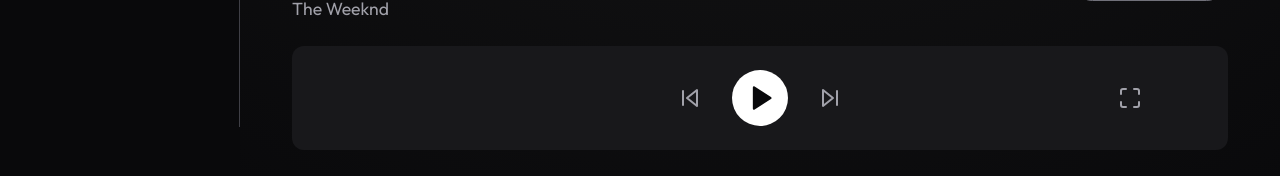
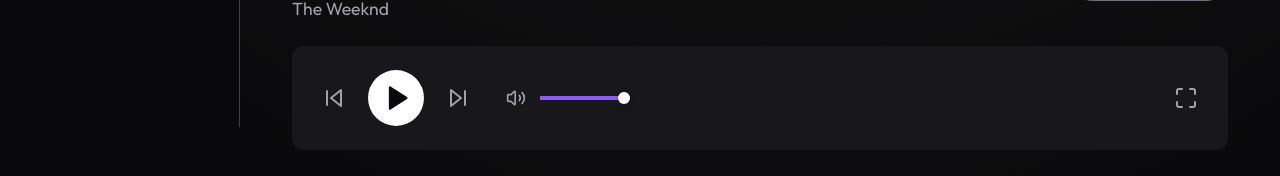
Before and after one commit to LexInn006/MulmedLabProject, a Vue app: page /music-video/1 in a window 1280 px wide. Shown: the part 673-849 px from the top of the page. Built offline with nearby package versions, Linux system fonts and the light colour scheme.

Commit message:
Profile animation and Video/Audio Bug
fixing audio player and video player play in the same time, + add animation when upload new pfp

```diff
--- a/src/pages/MusicVideoDetailPage.vue
+++ b/src/pages/MusicVideoDetailPage.vue
@@ -5,7 +5,7 @@ import { musicVideos } from '../data/musicVideos'
 import { songs } from '../data/songs'
 import { usePlayerStore } from '../stores/playerStore'
 import NavBar from '../components/NavBar.vue'
-import { Play, Pause, SkipBack, SkipForward, Maximize, Minimize, Music } from 'lucide-vue-next'
+import { Play, Pause, SkipBack, SkipForward, Maximize, Minimize, Music, Volume2, VolumeX } from 'lucide-vue-next'
 
 const route = useRoute()
 const router = useRouter()
@@ -14,10 +14,42 @@ const player = usePlayerStore()
 const video = ref<HTMLVideoElement | null>(null)
 const videoReady = ref(false)
 
+// ── Volume Control State ──────────────────────────────────────
+const videoVolume = ref(1)
+const videoMuted = ref(false)
+const prevVideoVolume = ref(1)
+
+const setVideoVolume = (val: number) => {
+  videoVolume.value = val
+  videoMuted.value = val === 0
+  if (video.value) video.value.volume = val
+}
+
+const onVolumeInput = (e: Event) => {
+  const val = Number((e.target as HTMLInputElement).value)
+  setVideoVolume(val)
+}
+
+const toggleVideoMute = () => {
+  if (videoMuted.value) {
+    videoMuted.value = false
+    videoVolume.value = prevVideoVolume.value || 1
+    if (video.value) video.value.volume = videoVolume.value
+  } else {
+    prevVideoVolume.value = videoVolume.value
+    videoMuted.value = true
+    if (video.value) video.value.volume = 0
+    videoVolume.value = 0
+  }
+}
+
 const mvId = computed(() => Number(route.params.id))
 const currIdx = ref(musicVideos.findIndex(mv => mv.id === mvId.value))
 const currMV = computed(() => musicVideos[currIdx.value] || musicVideos[0])
 const currAssociatedSong = computed(() => songs.find(s => s.id === currMV.value.songId) || songs[0])
+
+// ── Bug Fix #3: track whether video is actively playing ───────
+const isVideoPlaying = ref(false)
 
 const isThisSongPlaying = computed(() => {
   return player.currentSong?.id === currAssociatedSong.value.id && player.isPlaying
@@ -25,6 +57,8 @@ const isThisSongPlaying = computed(() => {
 
 const tryPlay = () => {
   if (!video.value) return
+  // Un-mute video when we intentionally play it
+  video.value.volume = videoVolume.value
   video.value.play().catch(() => {
     // Autoplay blocked — user will click to start
   })
@@ -32,19 +66,41 @@ const tryPlay = () => {
 
 const onVideoCanPlay = () => {
   videoReady.value = true
-  if (isThisSongPlaying.value) {
-    tryPlay()
+}
+
+// ── Bug Fix #3: Pause bottom-player music when video plays ─────
+// When user hits play on the video, pause the BottomPlayer audio
+const playVideo = () => {
+  if (isVideoPlaying.value) {
+    // Pause the video
+    video.value?.pause()
+    isVideoPlaying.value = false
+    // Resume the bottom player if it was paused by us
+    if (!player.isPlaying && player.currentSong?.id === currAssociatedSong.value.id) {
+      player.togglePlay()
+    }
+  } else {
+    // Pause bottom player first so audio doesn't overlap
+    if (player.isPlaying) {
+      player.togglePlay() // pause the music
+    }
+    // Start video playback
+    if (videoReady.value) {
+      tryPlay()
+      isVideoPlaying.value = true
+    } else {
+      if (player.currentSong?.id !== currAssociatedSong.value.id) {
+        player.playSong(currAssociatedSong.value, songs)
+        player.togglePlay() // immediately pause after loading
+      }
+    }
   }
 }
-watch(() => isThisSongPlaying.value, (playing) => {
-  if (playing) {
-    if (videoReady.value) {
-      tryPlay()
-    }
-  } else {
-    video.value?.pause()
-  }
-})
+
+// Sync video pause/resume state
+const onVideoPause = () => { isVideoPlaying.value = false }
+const onVideoPlay  = () => { isVideoPlaying.value = true  }
+const onVideoEnded = () => { isVideoPlaying.value = false }
 
 // Auto-switch MV when the bottom player changes to a different song
 watch(() => player.currentSong, (newSong) => {
@@ -52,27 +108,19 @@ watch(() => player.currentSong, (newSong) => {
   const matchingMvIdx = musicVideos.findIndex(mv => mv.songId === newSong.id)
   if (matchingMvIdx !== -1 && matchingMvIdx !== currIdx.value) {
     currIdx.value = matchingMvIdx
-    // Update URL to stay in sync
     router.replace(`/music-video/${musicVideos[matchingMvIdx].id}`)
   }
 })
 
 watch(currMV, () => {
   videoReady.value = false
+  isVideoPlaying.value = false
   nextTick(() => {
     if (video.value) {
       video.value.load()
     }
   })
 })
-
-const playVideo = () => {
-  if (player.currentSong?.id === currAssociatedSong.value.id) {
-    player.togglePlay()
-  } else {
-    player.playSong(currAssociatedSong.value, songs)
-  }
-}
 
 const changeTrack = (index: number) => {
   currIdx.value = index
@@ -103,6 +151,11 @@ onUnmounted(() => {
   document.removeEventListener('fullscreenchange', onFullscreenChange)
   document.removeEventListener('webkitfullscreenchange', onFullscreenChange)
   document.removeEventListener('MSFullscreenChange', onFullscreenChange)
+  // If we leave the page while video is playing, don't leave music paused
+  if (isVideoPlaying.value && !player.isPlaying && player.currentSong) {
+    // resume music if user navigates away
+    player.togglePlay()
+  }
 })
 
 const exitFullscreen = () => {
@@ -121,9 +174,9 @@ const goFullscreen = () => {
 
   if (elem.requestFullscreen) {
     elem.requestFullscreen().catch(err => console.error("Error attempting to enable fullscreen:", err))
-  } else if ((elem as any).webkitRequestFullscreen) { /* Safari */
+  } else if ((elem as any).webkitRequestFullscreen) {
     (elem as any).webkitRequestFullscreen()
-  } else if ((elem as any).msRequestFullscreen) { /* IE11 */
+  } else if ((elem as any).msRequestFullscreen) {
     (elem as any).msRequestFullscreen()
   }
 }
@@ -149,14 +202,16 @@ const goToSong = () => {
           :poster="currMV.cover"
           preload="auto"
           loop
-          muted
           playsinline
           @canplay="onVideoCanPlay"
           @click="playVideo"
+          @pause="onVideoPause"
+          @play="onVideoPlay"
+          @ended="onVideoEnded"
         ></video>
 
         <!-- Center Play Overlay -->
-        <div class="video-overlay" :class="{ hidden: isThisSongPlaying }" @click="playVideo">
+        <div class="video-overlay" :class="{ hidden: isVideoPlaying }" @click="playVideo">
           <button class="video-play-overlay" @click.stop="playVideo">
             <Play :size="64" fill="currentColor" stroke="currentColor" />
           </button>
@@ -167,7 +222,6 @@ const goToSong = () => {
           <Minimize :size="24" />
         </button>
       </div>
-
 
 
       <!-- Video Info -->
@@ -183,16 +237,35 @@ const goToSong = () => {
 
       <!-- Controls -->
       <div class="mvd-controls">
-        <div class="mvd-buttons" style="justify-content: center;">
+        <div class="mvd-buttons">
           <button class="ctrl-btn" @click="prevMV" title="Previous Video"><SkipBack :size="24" /></button>
 
           <button class="play-btn" @click="playVideo" style="width: 56px; height: 56px;">
-            <Pause v-if="isThisSongPlaying" :size="28" fill="currentColor" stroke="currentColor" />
+            <Pause v-if="isVideoPlaying" :size="28" fill="currentColor" stroke="currentColor" />
             <Play v-else :size="28" fill="currentColor" stroke="currentColor" style="margin-left: 2px;" />
           </button>
 
           <button class="ctrl-btn" @click="nextMV" title="Next Video"><SkipForward :size="24" /></button>
-          <button class="ctrl-btn" @click="goFullscreen" title="Fullscreen" style="position: absolute; right: 56px;"><Maximize :size="24" /></button>
+
+          <!-- ── Bug Fix #1: Volume Control ────────────────────── -->
+          <div class="video-volume">
+            <button class="ctrl-btn" @click="toggleVideoMute" title="Toggle Mute">
+              <VolumeX v-if="videoMuted || videoVolume === 0" :size="20" />
+              <Volume2 v-else :size="20" />
+            </button>
+            <input
+              type="range"
+              class="video-volume-slider"
+              min="0"
+              max="1"
+              step="0.01"
+              :value="videoVolume"
+              @input="onVolumeInput"
+              :style="{ '--progress': (videoVolume * 100) + '%' }"
+            />
+          </div>
+
+          <button class="ctrl-btn fullscreen-btn" @click="goFullscreen" title="Fullscreen"><Maximize :size="24" /></button>
         </div>
       </div>
     </div>
@@ -267,10 +340,6 @@ const goToSong = () => {
   background: var(--accent);
 }
 
-.video-play-overlay.hidden {
-  display: none;
-}
-
 .mvd-info {
   display: flex;
   align-items: flex-start;
@@ -319,7 +388,8 @@ const goToSong = () => {
 .mvd-buttons {
   display: flex;
   align-items: center;
-  gap: 24px;
+  gap: 16px;
+  justify-content: center;
   position: relative;
 }
 
@@ -359,6 +429,59 @@ const goToSong = () => {
   transform: scale(0.95);
 }
 
+/* ── Volume control styles ────────────────────────────────── */
+.video-volume {
+  display: flex;
+  align-items: center;
+  gap: 8px;
+  margin-left: 8px;
+}
+
+.video-volume-slider {
+  width: 90px;
+  -webkit-appearance: none;
+  appearance: none;
+  height: 4px;
+  border-radius: 2px;
+  background: linear-gradient(
+    to right,
+    var(--text-primary) 0%,
+    var(--text-primary) var(--progress, 100%),
+    var(--bg-highlight) var(--progress, 100%),
+    var(--bg-highlight) 100%
+  );
+  outline: none;
+  cursor: pointer;
+}
+
+.video-volume-slider::-webkit-slider-thumb {
+  -webkit-appearance: none;
+  width: 12px;
+  height: 12px;
+  border-radius: 50%;
+  background: var(--text-primary);
+  cursor: pointer;
+  transition: transform 0.15s;
+}
+
+.video-volume-slider::-webkit-slider-thumb:hover {
+  transform: scale(1.3);
+  background: var(--accent);
+}
+
+.video-volume-slider::-moz-range-thumb {
+  width: 12px;
+  height: 12px;
+  border: none;
+  border-radius: 50%;
+  background: var(--text-primary);
+  cursor: pointer;
+}
+
+.fullscreen-btn {
+  margin-left: auto;
+}
+
 .exit-fs-btn {
   position: absolute;
   top: 24px;
--- a/src/pages/ProfilePage.vue
+++ b/src/pages/ProfilePage.vue
@@ -24,7 +24,7 @@ const saveUsername = () => {
 }
 
 // Fungsi menangani upload foto profil
-// Mengambil file dari input, set loading, lalu simpan ke store
+// Mengambil file dari input, set loading minimal 3 detik, lalu simpan ke store
 const handleImageUpload = async (e: Event) => {
   const target = e.target as HTMLInputElement
   if (!target.files || target.files.length === 0) return
@@ -32,8 +32,14 @@ const handleImageUpload = async (e: Event) => {
   const file = target.files[0]
   isUploading.value = true
 
-  await store.setProfileImage(file)
+  // Jalankan proses upload dan timer 3 detik secara paralel,
+  // baru sembunyikan loading setelah keduanya selesai
+  const minDelay = new Promise<void>(resolve => setTimeout(resolve, 3000))
+  await Promise.all([store.setProfileImage(file), minDelay])
+
   isUploading.value = false
+  // Reset input agar file yang sama bisa diupload ulang
+  target.value = ''
 }
 </script>
 
@@ -50,8 +56,11 @@ const handleImageUpload = async (e: Event) => {
 
         <!-- Wrapper foto profil dengan tombol upload overlay -->
         <div class="profile-avatar-wrapper">
-          <!-- Spinner ditampilkan saat foto sedang diupload -->
-          <div v-if="isUploading" class="avatar-loading"><div class="spinner"></div></div>
+          <!-- Spinner ditampilkan saat foto sedang diupload (minimal 3 detik) -->
+          <div v-if="isUploading" class="avatar-loading">
+            <div class="spinner"></div>
+            <span class="upload-label">Uploading...</span>
+          </div>
 
           <!-- Tampilkan foto profil jika sudah ada -->
           <img v-else-if="store.profileImage" :src="store.profileImage" class="profile-avatar" />
@@ -440,8 +449,17 @@ const handleImageUpload = async (e: Event) => {
   border-radius: 50%;
   background: var(--bg-surface);
   display: flex;
+  flex-direction: column;
   align-items: center;
   justify-content: center;
+  gap: 10px;
+}
+
+.upload-label {
+  font-size: 0.75rem;
+  font-weight: 600;
+  color: var(--text-secondary);
+  letter-spacing: 0.5px;
 }
 
 .spinner {
```
